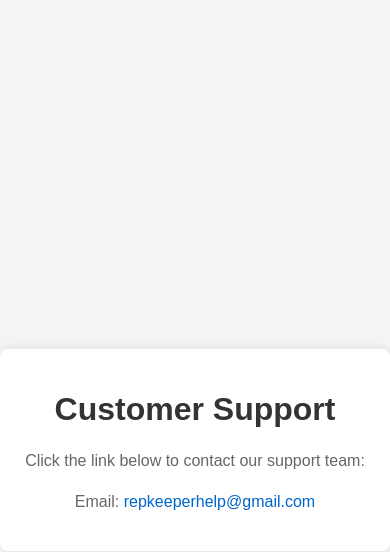
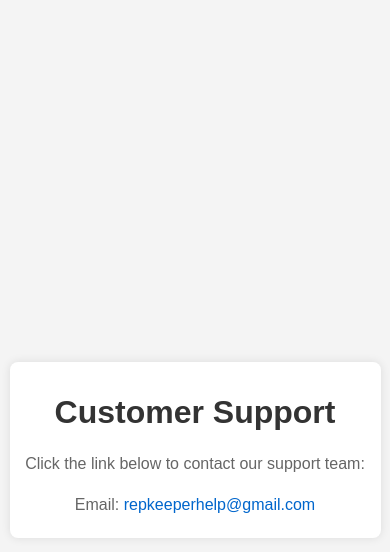
Before and after one commit to dvhull/text-expert, a Jekyll site: the page help.html, which Jekyll copies as it is, in a window 390 px wide. Shown: the top 552 px of the page. Built offline with Jekyll 4.4.1, drawn with Linux system fonts in a browser that asks for light colours.

Commit message:
Update help.html

```diff
--- a/help.html
+++ b/help.html
@@ -2,7 +2,7 @@
 <html lang="en">
 <head>
     <meta charset="UTF-8">
-    <meta name="viewport" content="width=device-width, initial-scale=1.0, maximum-scale=1.0">
+    <meta name="viewport" content="width=device-width, initial-scale=1.0">
     <title>Support Page</title>
     <style>
         body {
@@ -34,6 +34,7 @@
         p {
             color: #666;
             line-height: 1.6;
+            margin-bottom: 10px;
         }
 
         a {
@@ -43,6 +44,12 @@
 
         a:hover {
             text-decoration: underline;
+        }
+
+        @media (max-width: 600px) {
+            main {
+                padding: 10px;
+            }
         }
     </style>
 </head>
```
